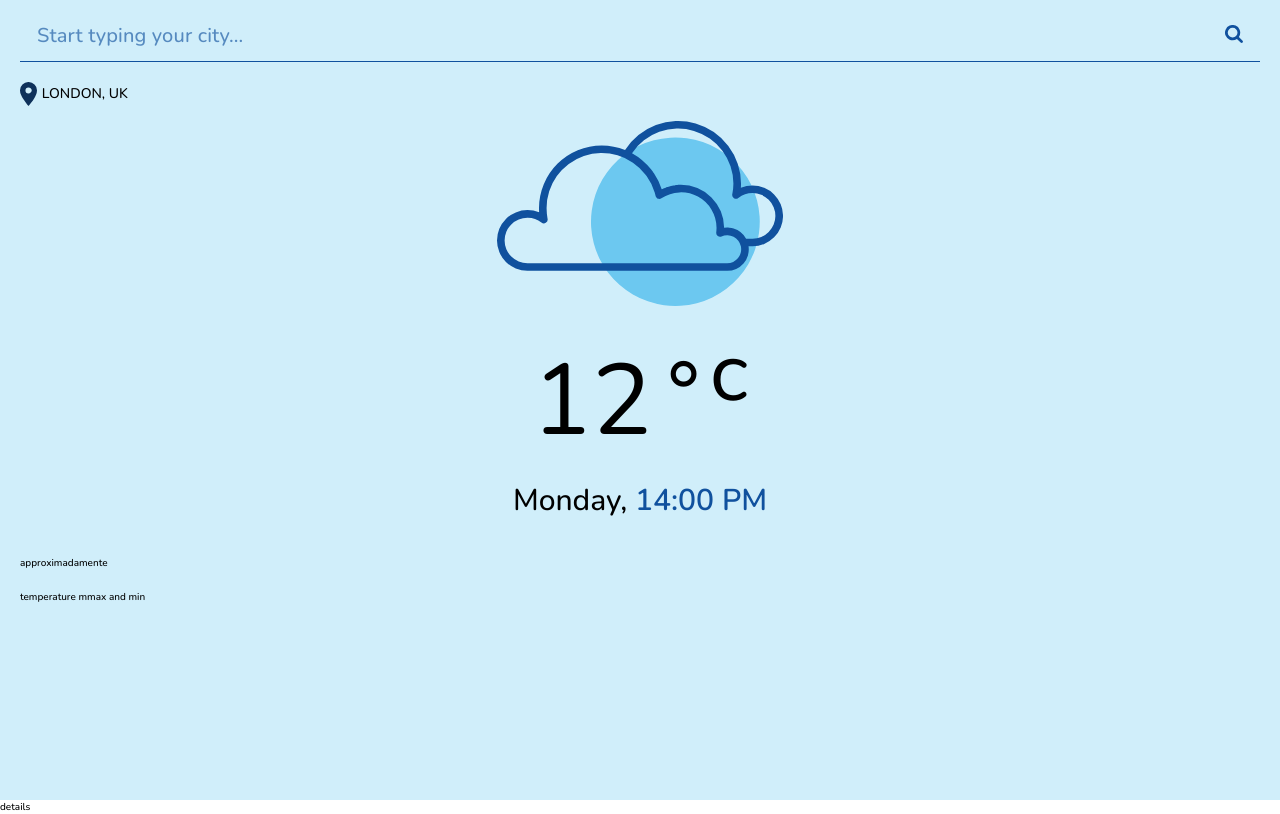
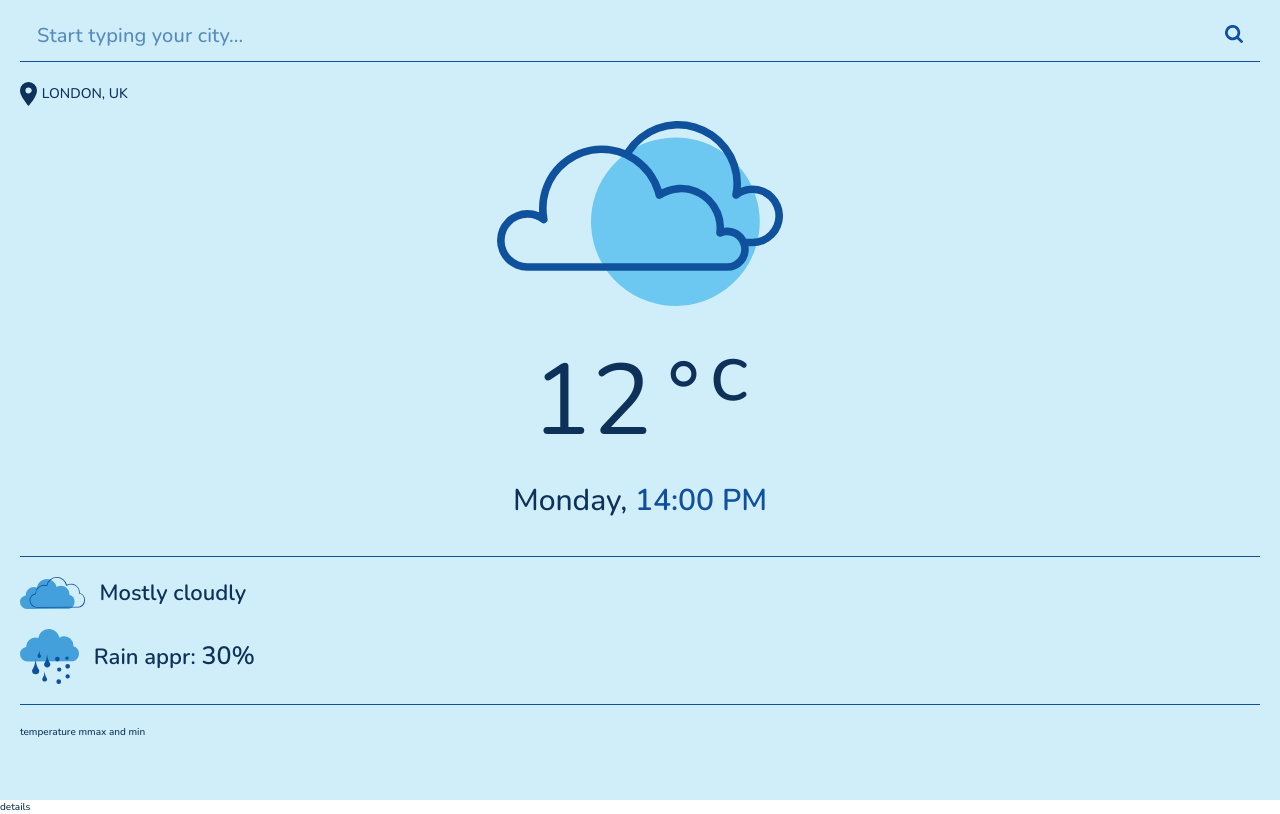
Before and after one commit to alexanderuk82/Weather-app, a plain HTML site: page index.html in a window 1280 px wide. Drawn offline with nearby package versions, Linux system fonts and the light colour scheme.

Commit message:
next one

```diff
--- a/index.html
+++ b/index.html
@@ -19,7 +19,7 @@
       <aside class="weather">
         <div class="weather__container">
           <!-- Search form -->
-          <form autocomplete="off"  class="weather__search" >
+          <form autocomplete="off" class="weather__search">
             <input
               type="text"
               class="weather__search--input"
@@ -51,7 +51,16 @@
               </p>
             </div>
           </div>
-          <div class="weather__approx">approximadamente</div>
+          <div class="weather__approx">
+            <div class="weather__approx__condition">
+              <img src="img/mostly-cloudly.svg" alt="cloudly" />
+              <p>Mostly cloudly</p>
+            </div>
+            <div class="weather__approx__condition">
+              <img src="img/rain-icon.svg" alt="raining" />
+              <p>Rain appr: <span>30%</span></p>
+            </div>
+          </div>
           <div class="weather__maxMin">temperature mmax and min</div>
         </div>
       </aside>
--- a/scss/abstracts/_variables.scss
+++ b/scss/abstracts/_variables.scss
@@ -15,7 +15,10 @@ $fontSize: (
   'text-medium': 1.4rem,
   'text-large': 3rem,
   'text-h1': 10rem,
+  'text-h4': 2.5rem,
   'textParagraph': 2rem,
+  'text-condition':2.2rem,
+
 );
 
 $fontWeight: (
--- a/scss/base/_base.scss
+++ b/scss/base/_base.scss
@@ -6,13 +6,12 @@
   box-sizing: inherit;
 }
 
-
-html{
-
-    font-size: 62.5%;
-    box-sizing: border-box
+html {
+  font-size: 62.5%;
+  box-sizing: border-box;
 }
 
 body {
   font-family: var(--bodyFont);
+  color: var(--dark-blue);
 }
--- a/scss/section/_aside.scss
+++ b/scss/section/_aside.scss
@@ -36,9 +36,7 @@
       color: var(--blue);
       letter-spacing: 0.14px;
 
-    //
-
-
+      //
 
       &::placeholder {
         color: var(--blue);
@@ -68,6 +66,7 @@
         font-size: map-get($fontSize, text-h1);
         font-weight: map-get($fontWeight, light);
         margin: 1rem 0;
+
         sup {
           font-family: inherit;
           margin-left: -2rem;
@@ -86,4 +85,28 @@
       }
     }
   }
+
+  &__approx {
+    display: flex;
+    flex-direction: column;
+    row-gap: 2rem;
+    padding: 2rem 0;
+    border-top: 1px solid var(--blue);
+    border-bottom: 1px solid var(--blue);
+
+    &__condition {
+      display: flex;
+      font-size: map-get($fontSize, text-condition);
+      align-items: center;
+
+      p {
+        font-weight: map-get($fontWeight, bold);
+        margin-left: 1.5rem;
+
+        span {
+          font-size: map-get($fontSize, text-h4);
+        }
+      }
+    }
+  }
 }
```
Also changed, not shown: css/style.css, img/mostly-cloudly.svg (added).
